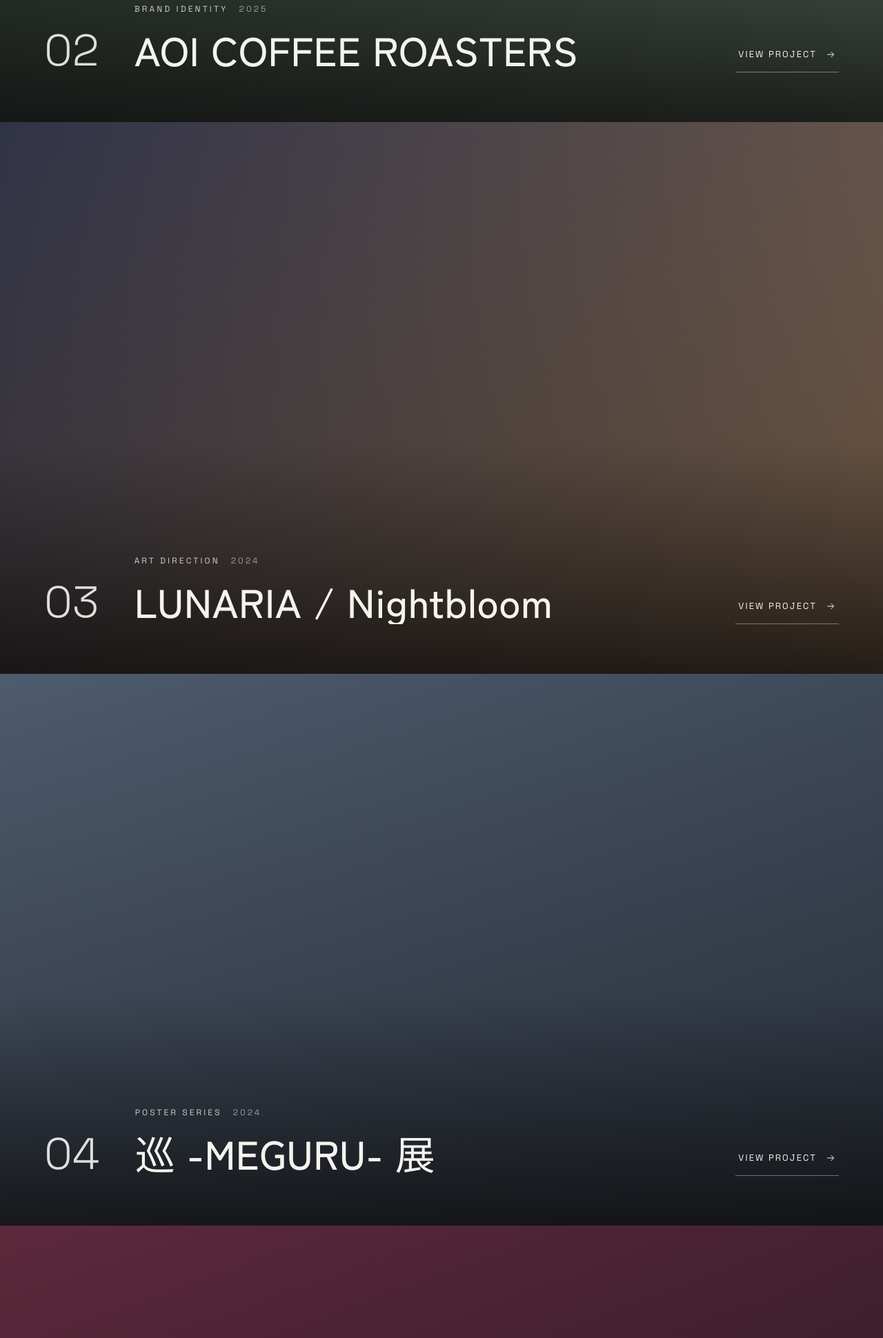
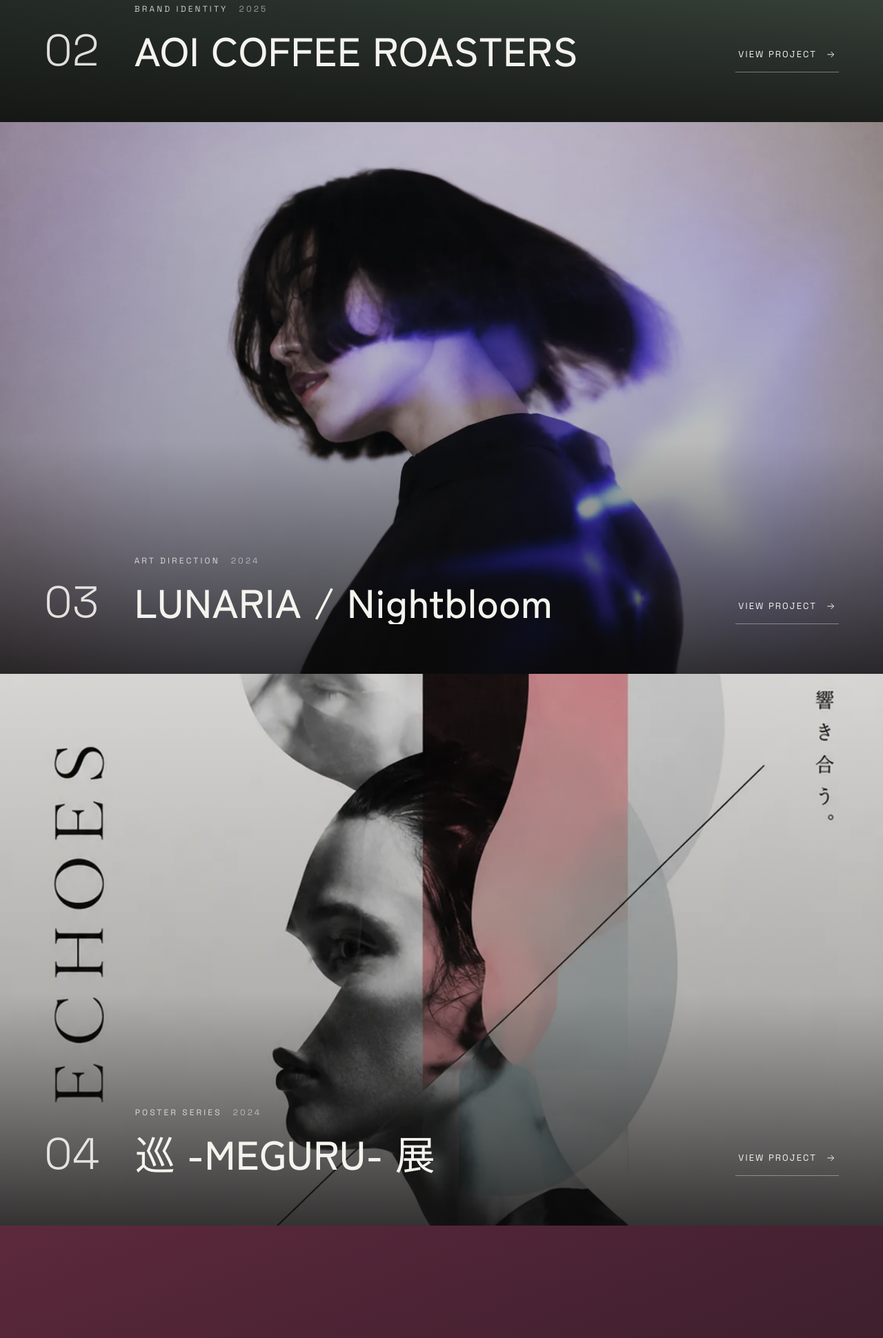
Before and after one commit to koheisoccer/sugimoto-portfolio, a plain HTML site: page index.html in a window 1280 px wide. Shown: the part 2420-4360 px from the top of the page at 69% size. Drawn offline with Linux system fonts and the light colour scheme.

Commit message:
Add real mock imagery to works 03, 04, 06 (optimized webp)
Co-Authored-By: Claude Opus 4.8 <noreply@anthropic.com>

```diff
--- a/index.html
+++ b/index.html
@@ -97,6 +97,8 @@
   .work{position:relative;width:100%;min-height:100vh;min-height:100svh;display:flex;align-items:flex-end;overflow:hidden;}
   .work .media{position:absolute;inset:0;background-size:300% 300%;animation:flow 16s var(--ease) infinite;transform:scale(1.06);transition:transform 1.2s var(--ease);}
   .work.in .media{transform:scale(1);}
+  .work .media.photo{animation:none;background:#0e0e0e;}
+  .work .media img{position:absolute;inset:0;width:100%;height:100%;object-fit:cover;object-position:center;}
   .work .media::after{content:"";position:absolute;inset:0;background:linear-gradient(to top,rgba(10,9,9,.82) 0%,rgba(10,9,9,.28) 42%,rgba(10,9,9,.12) 100%);}
   .work .inner{position:relative;z-index:2;width:100%;color:#f4f3ee;padding-bottom:clamp(54px,9vh,110px);}
   .work .inner .wrap{display:grid;grid-template-columns:auto 1fr auto;align-items:end;gap:clamp(18px,4vw,60px);}
@@ -292,13 +294,13 @@
     <a class="go" href="#">View project <svg viewBox="0 0 24 24"><path d="M5 12h14M13 6l6 6-6 6"/></svg></a>
   </div></div></section>
 
-  <section class="work"><div class="media g3"></div><div class="inner"><div class="wrap">
+  <section class="work"><div class="media photo"><img src="assets/work-03-nightbloom.webp" alt="LUNARIA / Nightbloom — アートディレクション" loading="lazy"></div><div class="inner"><div class="wrap">
     <div class="no">03</div>
     <div class="mid"><div class="cat">Art Direction <span class="yr">2024</span></div><h3>LUNARIA / Nightbloom</h3></div>
     <a class="go" href="#">View project <svg viewBox="0 0 24 24"><path d="M5 12h14M13 6l6 6-6 6"/></svg></a>
   </div></div></section>
 
-  <section class="work"><div class="media g4"></div><div class="inner"><div class="wrap">
+  <section class="work"><div class="media photo"><img src="assets/work-04-echoes.webp" alt="巡 -MEGURU- 展 ポスター" loading="lazy"></div><div class="inner"><div class="wrap">
     <div class="no">04</div>
     <div class="mid"><div class="cat">Poster Series <span class="yr">2024</span></div><h3>巡 -MEGURU- 展</h3></div>
     <a class="go" href="#">View project <svg viewBox="0 0 24 24"><path d="M5 12h14M13 6l6 6-6 6"/></svg></a>
@@ -310,7 +312,7 @@
     <a class="go" href="#">View project <svg viewBox="0 0 24 24"><path d="M5 12h14M13 6l6 6-6 6"/></svg></a>
   </div></div></section>
 
-  <section class="work"><div class="media g6"></div><div class="inner"><div class="wrap">
+  <section class="work"><div class="media photo"><img src="assets/work-06-bloom.webp" alt="花枝茶 -hanae- 茶葉パッケージ" loading="lazy"></div><div class="inner"><div class="wrap">
     <div class="no">06</div>
     <div class="mid"><div class="cat">Package Design <span class="yr">2023</span></div><h3>花枝茶 -hanae- 茶葉パッケージ</h3></div>
     <a class="go" href="#">View project <svg viewBox="0 0 24 24"><path d="M5 12h14M13 6l6 6-6 6"/></svg></a>
```
Also changed, not shown: assets/work-03-nightbloom.webp (added), assets/work-04-echoes.webp (added), assets/work-06-bloom.webp (added).
